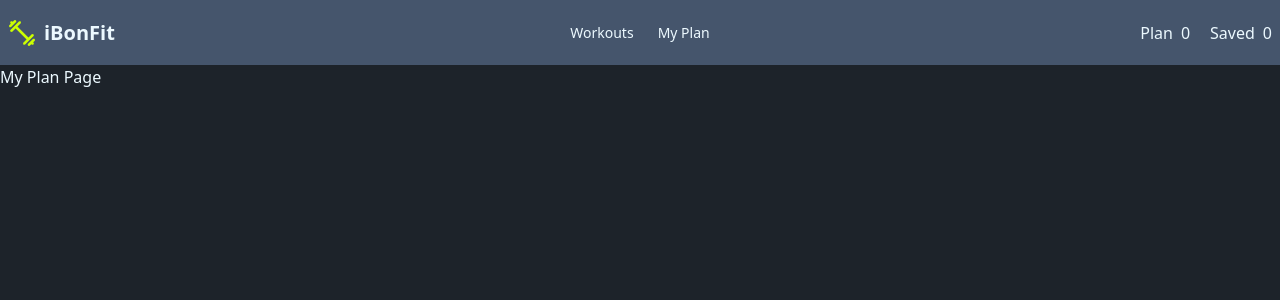
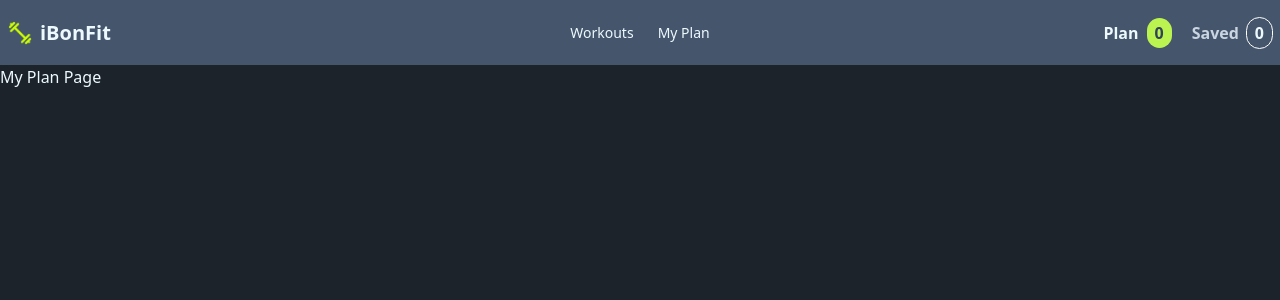
Before and after one commit to officialbondondatta/iBonFit, a Next.js app: page /my-plan in a window 1280 px wide. Shown: the top 300 px of the page. Built offline with nearby package versions, Linux system fonts and the light colour scheme.

Commit message:
modifed navbar button designs

```diff
--- a/src/app/components/NavButtons/PlanButton.tsx
+++ b/src/app/components/NavButtons/PlanButton.tsx
@@ -11,8 +11,10 @@ const PlanButton = () => {
     const { plan } = contextValues
     return (
         <button>
-            Plan
-            <span className="ml-2">
+            <span className="font-bold">
+                Plan
+            </span>
+            <span className="ml-2 bg-lime-300 px-2  py-1 text-slate-700 font-semibold rounded-full">
                 {plan.length}
             </span>
         </button>
--- a/src/app/components/NavButtons/SavedButton.tsx
+++ b/src/app/components/NavButtons/SavedButton.tsx
@@ -11,8 +11,10 @@ const SavedButton = () => {
     const { saved } = contextValues
     return (
         <button>
-            Saved
-            <span className="ml-2">
+            <span className="font-semibold text-slate-300">
+                Saved
+            </span>
+            <span className="ml-2 bg-slate-600 outline-white outline rounded-full px-2 py-1 font-semibold">
                 {saved.length}
             </span>
         </button>
```
Also changed, not shown: src/app/components/shared/Navbar.tsx (+1 -2 lines).
